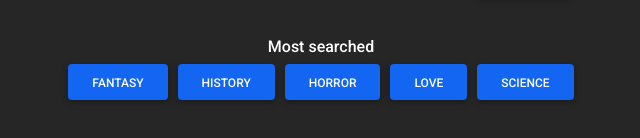
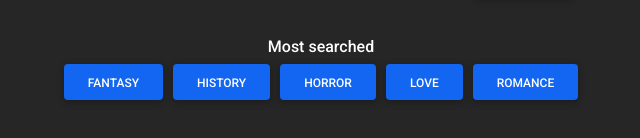
Before and after one commit to mattiaTuri/Libreria, a plain HTML site: page index.html in a window 1280 px wide. Shown: the part 172-310 px from the top of the page, without its empty margins (319-959 px from the left). Drawn offline with nearby package versions, Linux system fonts and the light colour scheme.

Commit message:
Update index.html

```diff
--- a/index.html
+++ b/index.html
@@ -37,7 +37,7 @@
             <button onclick="mostSearched(this.textContent)" type="submit" class="btn btn-primary">history</button>
             <button onclick="mostSearched(this.textContent)" type="submit" class="btn btn-primary">horror</button>
             <button onclick="mostSearched(this.textContent)" type="submit" class="btn btn-primary">love</button>
-            <button onclick="mostSearched(this.textContent)" type="submit" class="btn btn-primary">science</button>
+            <button onclick="mostSearched(this.textContent)" type="submit" class="btn btn-primary">romance</button>
         </div>
     </section>
 
```
